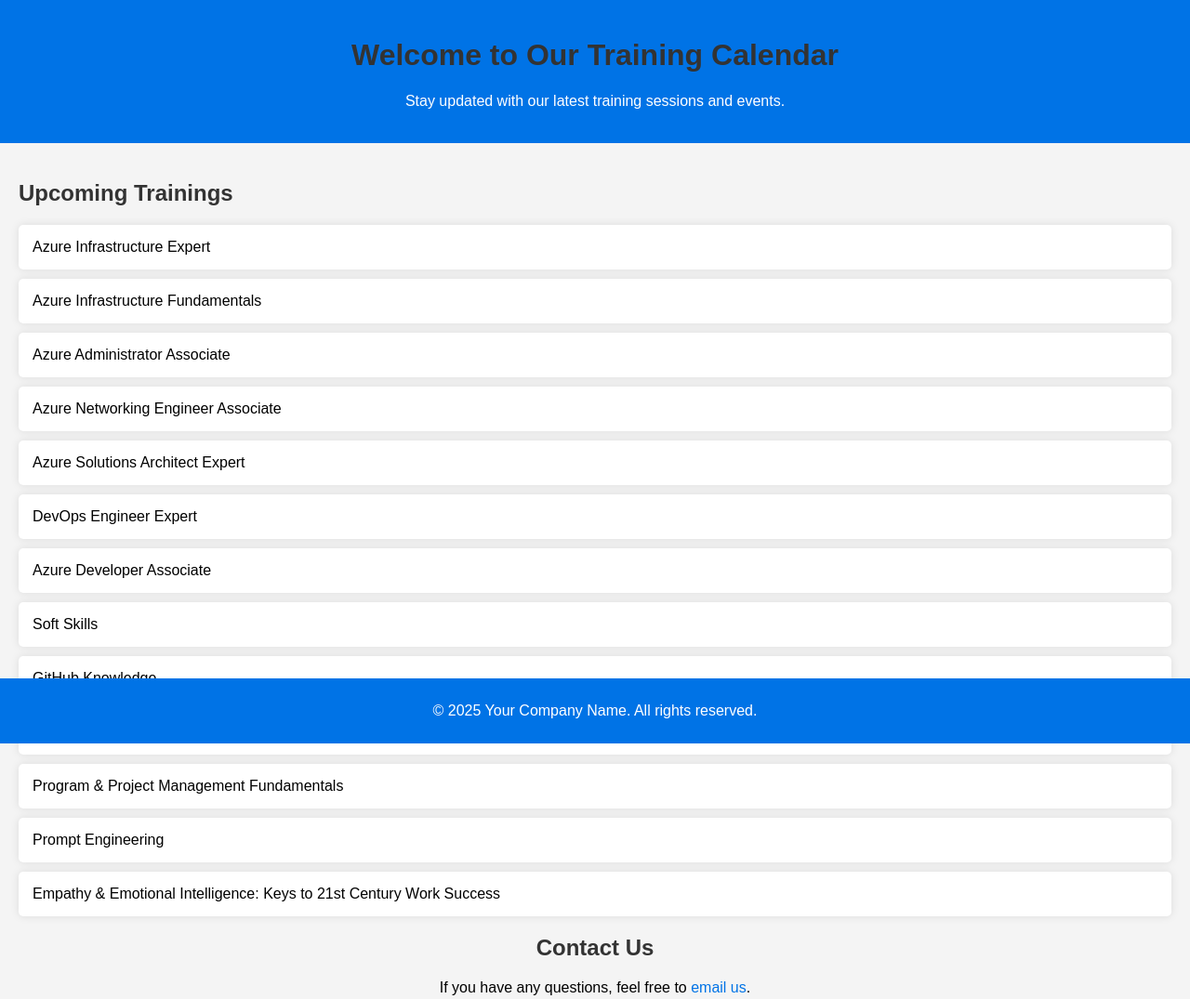
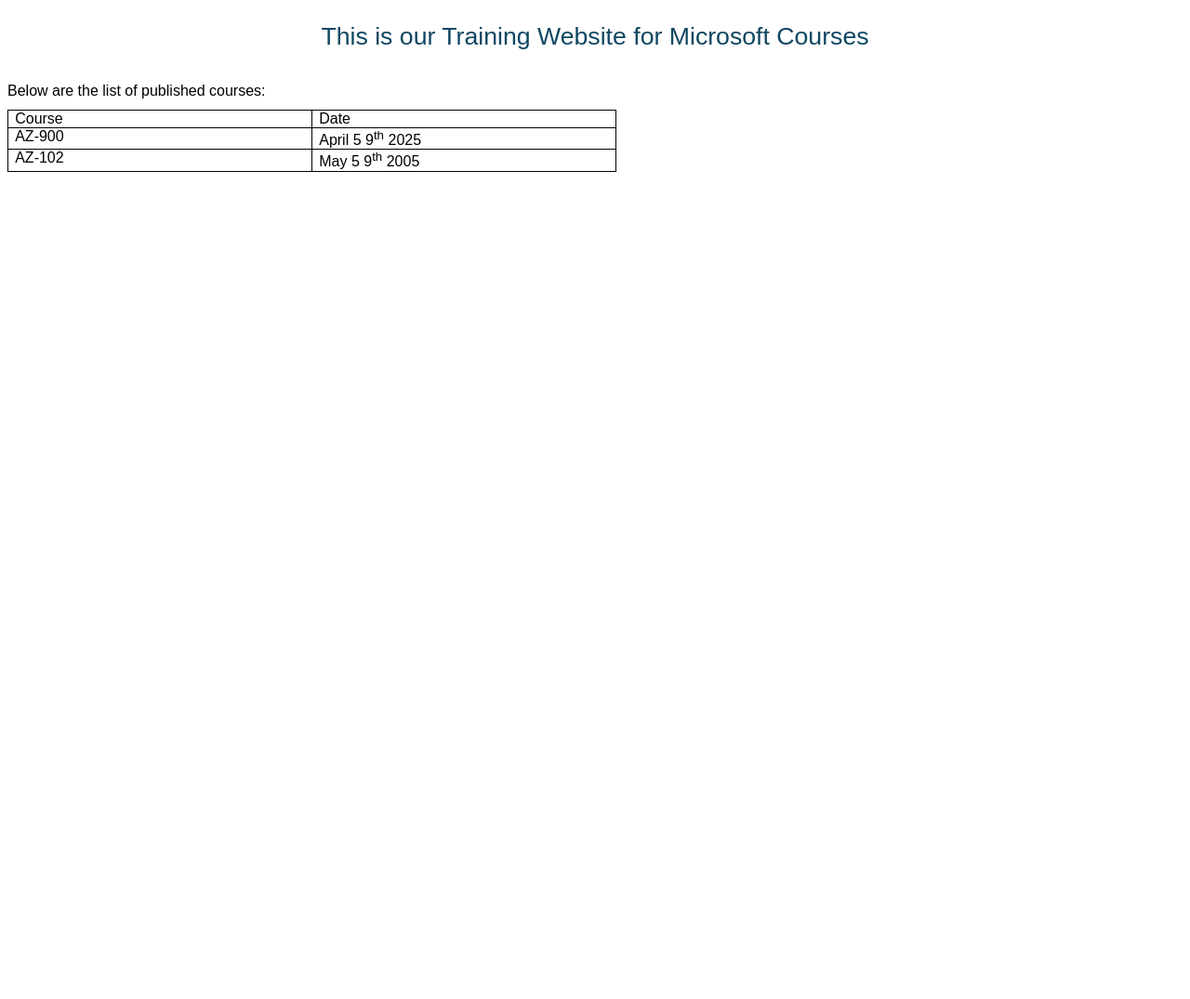
Before and after one commit to engineerwasil/TrainingCalendar, a plain HTML site: page index.html in a window 1280 px wide. Shown: the whole page at 93% size. After the commit the page ends 800 px from the top, so only its background shows below. Drawn offline with Linux system fonts and the light colour scheme.

Commit message:
Update index.html

```diff
--- a/index.html
+++ b/index.html
@@ -1,89 +1,114 @@
-<!DOCTYPE html>
-<html lang="en">
+<html>
+
 <head>
-    <meta charset="UTF-8">
-    <meta name="viewport" content="width=device-width, initial-scale=1.0">
-    <title>Training Calendar</title>
-    <style>
-        body {
-            font-family: Arial, sans-serif;
-            margin: 0;
-            padding: 0;
-            background-color: #f4f4f4;
-        }
-        header {
-            background-color: #0073e6;
-            color: white;
-            padding: 20px 0;
-            text-align: center;
-        }
-        main {
-            padding: 20px;
-        }
-        h1, h2 {
-            color: #333;
-        }
-        ul {
-            list-style-type: none;
-            padding: 0;
-        }
-        li {
-            background-color: white;
-            margin: 10px 0;
-            padding: 15px;
-            border-radius: 5px;
-            box-shadow: 0 0 10px rgba(0, 0, 0, 0.1);
-        }
-        footer {
-            background-color: #0073e6;
-            color: white;
-            text-align: center;
-            padding: 10px 0;
-            position: fixed;
-            width: 100%;
-            bottom: 0;
-        }
-        .contact {
-            text-align: center;
-            margin-top: 20px;
-        }
-        .contact a {
-            color: #0073e6;
-            text-decoration: none;
-        }
-    </style>
+<meta http-equiv=Content-Type content="text/html; charset=windows-1252">
+<meta name=Generator content="Microsoft Word 15 (filtered)">
+<style>
+<!--
+ /* Font Definitions */
+ @font-face
+	{font-family:"Cambria Math";
+	panose-1:2 4 5 3 5 4 6 3 2 4;}
+@font-face
+	{font-family:"Aptos Display";}
+@font-face
+	{font-family:Aptos;}
+ /* Style Definitions */
+ p.MsoNormal, li.MsoNormal, div.MsoNormal
+	{margin-top:0in;
+	margin-right:0in;
+	margin-bottom:8.0pt;
+	margin-left:0in;
+	line-height:115%;
+	font-size:12.0pt;
+	font-family:"Aptos",sans-serif;}
+h1
+	{mso-style-link:"Heading 1 Char";
+	margin-top:.25in;
+	margin-right:0in;
+	margin-bottom:4.0pt;
+	margin-left:0in;
+	line-height:115%;
+	page-break-after:avoid;
+	font-size:20.0pt;
+	font-family:"Aptos Display",sans-serif;
+	color:#0F4761;
+	font-weight:normal;}
+span.Heading1Char
+	{mso-style-name:"Heading 1 Char";
+	mso-style-link:"Heading 1";
+	font-family:"Aptos Display",sans-serif;
+	color:#0F4761;}
+.MsoChpDefault
+	{font-family:"Aptos",sans-serif;}
+.MsoPapDefault
+	{margin-bottom:8.0pt;
+	line-height:115%;}
+@page WordSection1
+	{size:8.5in 11.0in;
+	margin:1.0in 1.0in 1.0in 1.0in;}
+div.WordSection1
+	{page:WordSection1;}
+-->
+</style>
+
 </head>
-<body>
-    <header>
-        <h1>Welcome to Our Training Calendar</h1>
-        <p>Stay updated with our latest training sessions and events.</p>
-    </header>
-    <main>
-        <section id="trainings">
-            <h2>Upcoming Trainings</h2>
-            <ul>
-                <li>Azure Infrastructure Expert</li>
-                <li>Azure Infrastructure Fundamentals</li>
-                <li>Azure Administrator Associate</li>
-                <li>Azure Networking Engineer Associate</li>
-                <li>Azure Solutions Architect Expert</li>
-                <li>DevOps Engineer Expert</li>
-                <li>Azure Developer Associate</li>
-                <li>Soft Skills</li>
-                <li>GitHub Knowledge</li>
-                <li>Drive Ownership while Navigating Ambiguity</li>
-                <li>Program & Project Management Fundamentals</li>
-                <li>Prompt Engineering</li>
-                <li>Empathy & Emotional Intelligence: Keys to 21st Century Work Success</li>
-            </ul>
-        </section>
-        <section class="contact">
-            <h2>Contact Us</h2>
-            <p>If you have any questions, feel free to <a href="mailto:info@yourdomain.com">email us</a>.</p>
-        </section>
-    </main>
-    <footer>
-        <p>&copy; 2025 Your Company Name. All rights reserved.</p>
-    </footer>
+
+<body lang=EN-US style='word-wrap:break-word'>
+
+<div class=WordSection1>
+
+<h1 align=center style='text-align:center'>This is our Training Website for
+Microsoft Courses</h1>
+
+<p class=MsoNormal>&nbsp;</p>
+
+<p class=MsoNormal>Below are the list of published courses:</p>
+
+<table class=MsoTableGrid border=1 cellspacing=0 cellpadding=0
+ style='border-collapse:collapse;border:none'>
+ <tr>
+  <td width=312 valign=top style='width:233.75pt;border:solid windowtext 1.0pt;
+  padding:0in 5.4pt 0in 5.4pt'>
+  <p class=MsoNormal style='margin-bottom:0in;line-height:normal'>Course</p>
+  </td>
+  <td width=312 valign=top style='width:233.75pt;border:solid windowtext 1.0pt;
+  border-left:none;padding:0in 5.4pt 0in 5.4pt'>
+  <p class=MsoNormal style='margin-bottom:0in;line-height:normal'>Date</p>
+  </td>
+ </tr>
+ <tr>
+  <td width=312 valign=top style='width:233.75pt;border:solid windowtext 1.0pt;
+  border-top:none;padding:0in 5.4pt 0in 5.4pt'>
+  <p class=MsoNormal style='margin-bottom:0in;line-height:normal'>AZ-900</p>
+  </td>
+  <td width=312 valign=top style='width:233.75pt;border-top:none;border-left:
+  none;border-bottom:solid windowtext 1.0pt;border-right:solid windowtext 1.0pt;
+  padding:0in 5.4pt 0in 5.4pt'>
+  <p class=MsoNormal style='margin-bottom:0in;line-height:normal'>April 5   9<sup>th</sup>
+  2025</p>
+  </td>
+ </tr>
+ <tr>
+  <td width=312 valign=top style='width:233.75pt;border:solid windowtext 1.0pt;
+  border-top:none;padding:0in 5.4pt 0in 5.4pt'>
+  <p class=MsoNormal style='margin-bottom:0in;line-height:normal'>AZ-102</p>
+  </td>
+  <td width=312 valign=top style='width:233.75pt;border-top:none;border-left:
+  none;border-bottom:solid windowtext 1.0pt;border-right:solid windowtext 1.0pt;
+  padding:0in 5.4pt 0in 5.4pt'>
+  <p class=MsoNormal style='margin-bottom:0in;line-height:normal'>May 5   9<sup>th</sup>
+  2005</p>
+  </td>
+ </tr>
+</table>
+
+<p class=MsoNormal>&nbsp;</p>
+
+<p class=MsoNormal>&nbsp;</p>
+
+</div>
+
 </body>
+
 </html>
```
